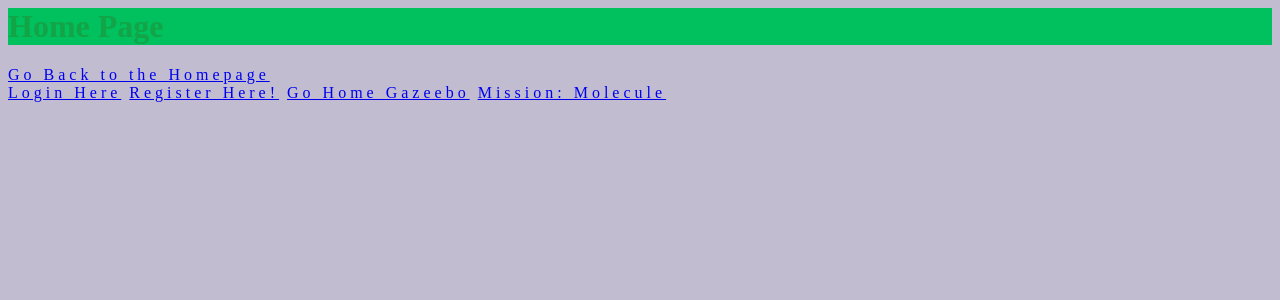
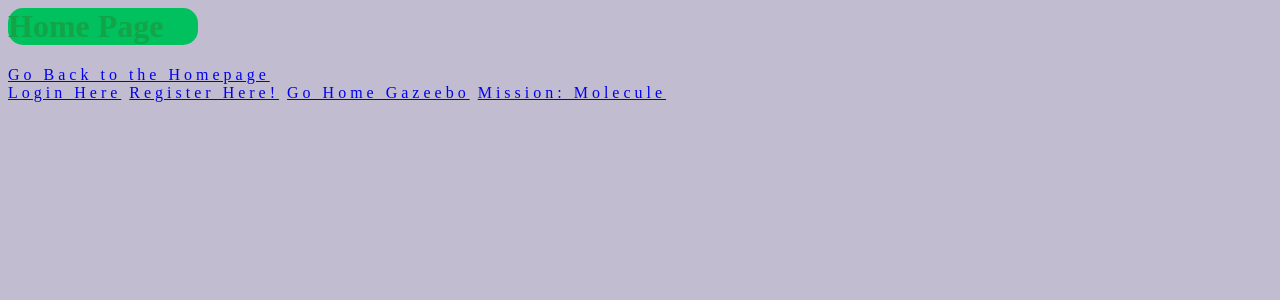
Before and after one commit to reddign/mca25project1, a PHP site: page /startpage.php in a window 1280 px wide. Shown: the top 300 px of the page. Run offline with PHP 8.4, Linux system fonts and the light colour scheme.

Commit message:
Did not really add anything except a line of css for the navbar

```diff
--- a/Front-End/navbar.css
+++ b/Front-End/navbar.css
@@ -8,4 +8,6 @@ li{
 h1{
     color: #13a448;
     background-color: #00C15D;
+    border-radius: 15px;
+    width: 15%;
 }
```
